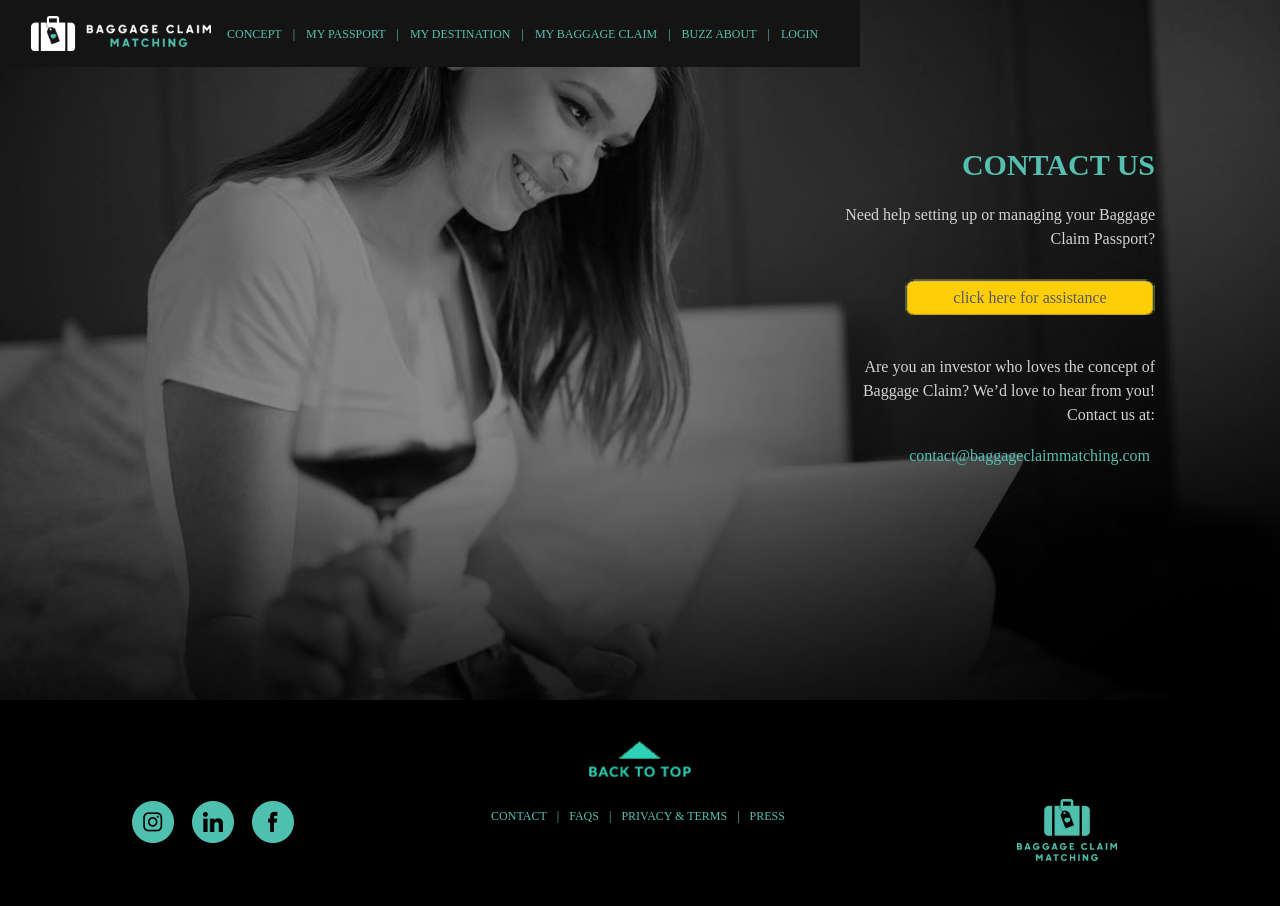
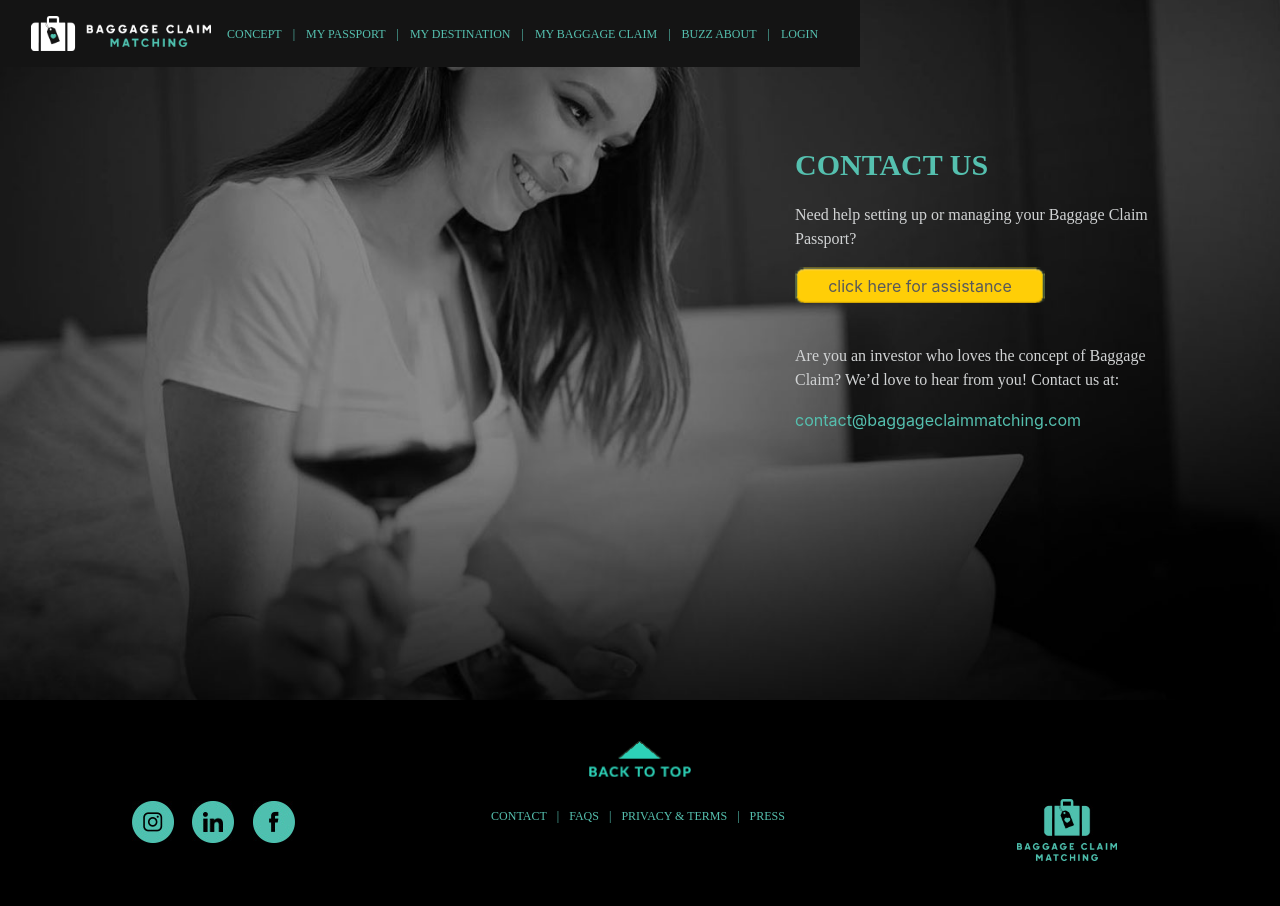
Before and after one commit to foster-tech/baggageclaim, a Django app: page /contact/ in a window 1280 px wide. Run offline with Django 3.2, Linux system fonts and the light colour scheme; parts of the project's set-up code (start-up, migrations or seed data) failed here and were passed over; some libraries are stand-ins or nearby versions; some web fonts are replaced.

Commit message:
Task #40

```diff
--- a/assets/css/style.css
+++ b/assets/css/style.css
@@ -15,7 +15,7 @@
 @import url('https://fonts.googleapis.com/css2?family=PT+Serif&display=swap');
 
 body, html {
-	font-family: 'Retrokia Caps Regular';
+	/* font-family: 'Retrokia Caps Regular'; */
 	margin: 0;
 }
 
@@ -1628,41 +1628,31 @@ body, html {
 }
 .style230 {
 	color: #55c0af;
-	text-align: right;
 	font-family: Montserrat;
 	font-weight: bold;
 	font-size: 30px;
 }
 .style231 {
 	color: #d1d3d4;
-	text-align: right;
-	font-family: PT Serif;
-	padding-top: 0px;
-	padding-bottom: 12px;padding-left: 226px;
+	font-family: 'PT Serif';
 }
 .style232 {
-	text-align: right;
 	height: 36px;
 	width: 250px;
 	color: #58595b;
 	background-image: url("../image/contact_bt.png");
 	background-size: cover;
-	margin-bottom: 12px;
-	margin-left: -32px;
 }
 .style233 {
-	text-align: right;
 	color: #d1d3d4;
-	font-family: PT Serif;
+	font-family: 'PT Serif';
 	padding-top: 28px;
-	padding-left: 256px;
 }
 .style234 {
 	color: #55c0af;
-	margin-bottom: 0px;
-	margin-left: -83px;
-	margin-right: 4px;
-	padding: 0px;
+}
+.style234:hover {
+	color: #55c0af;
 }
 .style235 {
 	background-color: #000;
--- a/templates/contact.html
+++ b/templates/contact.html
@@ -20,7 +20,7 @@
                     <div class="col">
                         <img src="{% static 'image/vazio.png' %}">
                     </div>
-                    <div class="col">
+                    <div class="col-4 text-left">
                         <p class="style230">CONTACT US</p>
                         <p class="style231">
                         Need help setting up or managing
@@ -28,7 +28,7 @@
                         <p class="style233">Are you an investor who loves
                         the concept of Baggage Claim?
                         We’d love to hear from you!
-                        Contact us at:</p><a href="mailto:contact@baggageclaimmatching.com" id="btn2" class="btn style234">contact@baggageclaimmatching.com</a>
+                        Contact us at:</p><a href="mailto:contact@baggageclaimmatching.com" id="btn2" class="style234">contact@baggageclaimmatching.com</a>
                     </div>
                 </div>
             </div>
@@ -39,10 +39,7 @@
                     <div class="col">
                         <img src="{% static 'image/vazio.png' %}">
                     </div>
-                    <div class="text-right mt-0 style401 w-auto h-auto col-12 offset-3 offset-md-0 offset-md-3 col-md-9 col-sm-11">
-
-
-
+                    <div class="text-left mt-0 style401 w-auto h-auto col-12 offset-3 offset-md-0 offset-md-3 col-md-9 col-sm-11">
 
                         <p class="style230">CONTACT US</p>
                         <p style="font-family: PY Serif;" class="style400">
```
